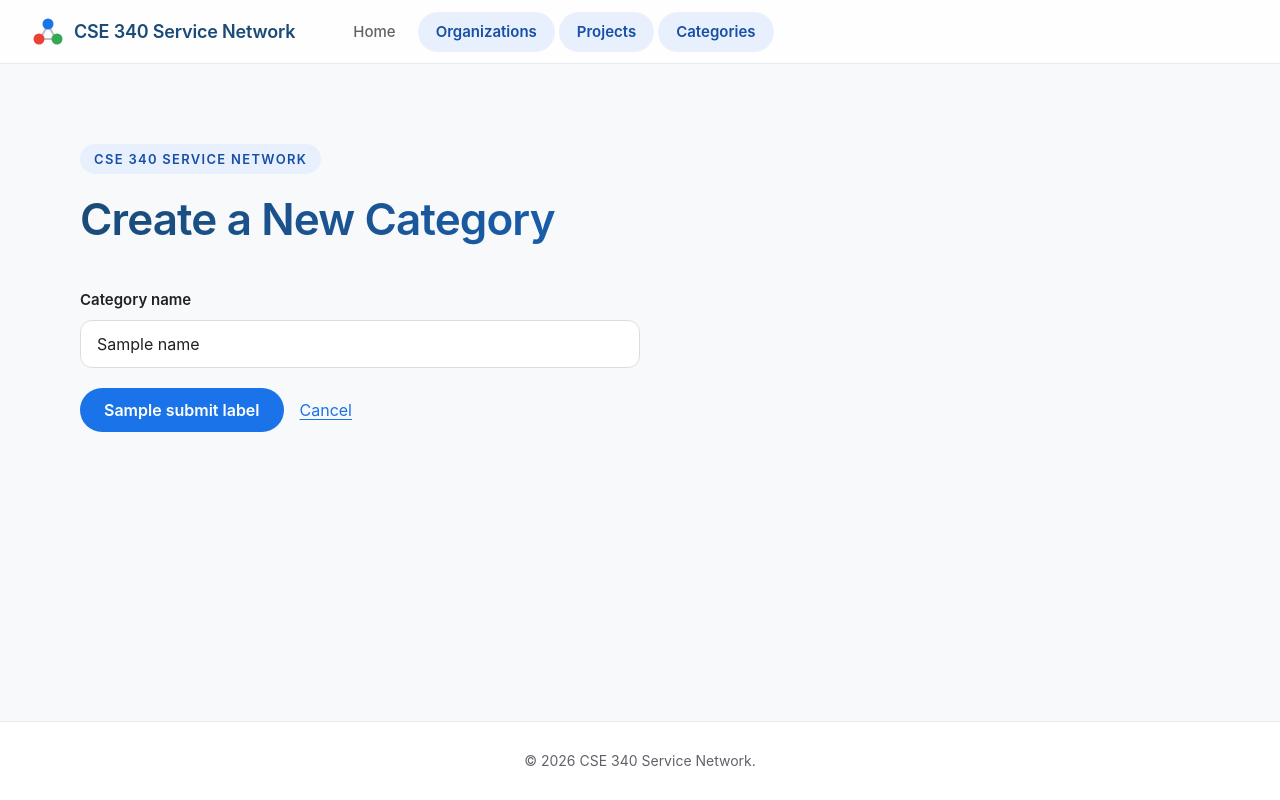
After one commit to Timowhit/CSE340_Y2, a Node project: template src/views/new-category.ejs in a window 1280 px wide. The commit adds this page. Run offline with Node 20 templates, Linux system fonts and the light colour scheme; the template is opened without the code that fills it: most values are stand-ins (such as "Sample title", 1, 10 or a date in 2020).

Commit message:
feat: implement category management with create, edit, and validation functionality

```diff
--- a/package.json
+++ b/package.json
@@ -26,6 +26,6 @@
     "pg": "^8.23.1"
   },
   "devDependencies": {
-    "nodemon": "^3.1.11"
+    "nodemon": "^3.1.14"
   }
 }
--- a/public/css/main.css
+++ b/public/css/main.css
@@ -49,6 +49,8 @@
     --red: #ea4335;
     --yellow: #fbbc04;
     --green: #34a853;
+    --danger: #b3261b;
+    --on-accent: #ffffff;
 
     /* Gradient used on display headings */
     --grad-a: #1a4b78;
@@ -90,6 +92,8 @@
         --accent: #8ab4f8;
         --accent-strong: #aecbfa;
         --accent-soft: rgb(138 180 248 / 0.16);
+        --danger: #f2b8b5;
+        --on-accent: #202124;
 
         --grad-a: #aecbfa;
         --grad-b: #8ab4f8;
@@ -509,6 +513,107 @@ main li:not(:has(> img)):nth-child(4n + 2)::before { background: var(--red); }
 main li:not(:has(> img)):nth-child(4n + 3)::before { background: var(--yellow); color: #202124; }
 main li:not(:has(> img)):nth-child(4n + 4)::before { background: var(--green); }
 
+/* --------------------------------------------------------------------------
+   7c. Forms + buttons (category create/edit)
+   -------------------------------------------------------------------------- */
+.category-form {
+    display: grid;
+    gap: 8px;
+    max-width: 560px;
+    margin-top: clamp(28px, 4vw, 40px);
+}
+
+.category-form label {
+    color: var(--text);
+    font-size: 0.9375rem;
+    font-weight: 600;
+}
+
+.category-form input[type="text"] {
+    width: 100%;
+    min-height: 48px;
+    padding: 0 16px;
+    background: var(--surface);
+    color: var(--text);
+    border: 1px solid var(--border);
+    border-radius: var(--radius-sm);
+    font: inherit;
+    transition: border-color 0.15s var(--ease), box-shadow 0.15s var(--ease);
+}
+
+.category-form input[type="text"]:hover {
+    border-color: var(--text-muted);
+}
+
+.category-form input[aria-invalid="true"] {
+    border-color: var(--danger);
+}
+
+.form-actions {
+    display: flex;
+    align-items: center;
+    flex-wrap: wrap;
+    gap: 16px;
+    margin-top: 12px;
+}
+
+.category-form button,
+a.button {
+    display: inline-flex;
+    align-items: center;
+    min-height: 44px;
+    padding: 0 24px;
+    background: var(--accent);
+    color: var(--on-accent);
+    border: 0;
+    border-radius: var(--radius-pill);
+    font: inherit;
+    font-weight: 600;
+    text-decoration: none;
+    cursor: pointer;
+    transition: background-color 0.15s var(--ease), box-shadow 0.15s var(--ease);
+}
+
+.category-form button:hover,
+a.button:hover {
+    background: var(--accent-strong);
+    color: var(--on-accent);
+    box-shadow: var(--shadow-sm);
+}
+
+.form-errors {
+    max-width: 560px;
+    margin-top: clamp(28px, 4vw, 40px);
+    padding: 16px 20px;
+    border: 1px solid var(--danger);
+    border-radius: var(--radius-md);
+    background: color-mix(in srgb, var(--danger) 10%, transparent);
+    color: var(--text);
+}
+
+.form-errors p {
+    margin: 0;
+}
+
+.form-errors p + p {
+    margin-top: 6px;
+}
+
+.form-errors strong {
+    color: var(--danger);
+}
+
+main li .row-action {
+    margin-left: 12px;
+    font-size: 0.9375rem;
+    font-weight: 500;
+}
+
+@media (max-width: 640px) {
+    .form-actions {
+        gap: 12px;
+    }
+}
 
 /* --------------------------------------------------------------------------
    8. Footer
--- a/server.js
+++ b/server.js
@@ -18,6 +18,7 @@ app.set('views', path.join(__dirname, 'src/views'));
 
 // Middleware
 app.use(express.static(path.join(__dirname, 'public')));
+app.use(express.urlencoded({ extended: true })); // parses HTML form POST bodies into req.body
 
 app.use((req, res, next) => {
     res.locals.currentPath = req.path;
--- /dev/null
+++ b/src/views/new-category.ejs
@@ -0,0 +1,10 @@
+<%- include('partials/head') %>
+<%- include('partials/header') %>
+
+<main>
+    <h1><%= locals.title || 'CSE 340 Service Network' %></h1>
+    <h2>Create a New Category</h2>
+    <%- include('partials/category-form') %>
+</main>
+
+<%- include('partials/footer') %>
--- /dev/null
+++ b/src/views/partials/category-form.ejs
@@ -0,0 +1,24 @@
+<% if (errors.length > 0) { %>
+    <div class="form-errors" role="alert" id="form-errors">
+        <p><strong>Please fix the following:</strong></p>
+        <% errors.forEach(error => { %>
+            <p><%= error %></p>
+        <% }); %>
+    </div>
+<% } %>
+
+<form class="category-form" method="post" action="<%= formAction %>">
+    <label for="name">Category name</label>
+    <input
+        type="text"
+        id="name"
+        name="name"
+        value="<%= name %>"
+        required
+        maxlength="100"
+        <%- errors.length > 0 ? 'aria-invalid="true" aria-describedby="form-errors"' : '' %>>
+    <div class="form-actions">
+        <button type="submit"><%= submitLabel %></button>
+        <a href="/categories">Cancel</a>
+    </div>
+</form>
```
Also changed, not shown: src/controllers/categories.js (+126 -10 lines), src/models/categories.js (+41 -22 lines), src/routes/categories.js (added, +18 -0 lines), src/views/categories.ejs (+7 -9 lines), src/views/edit-category.ejs (added, +10 -0 lines), 1 other file.
